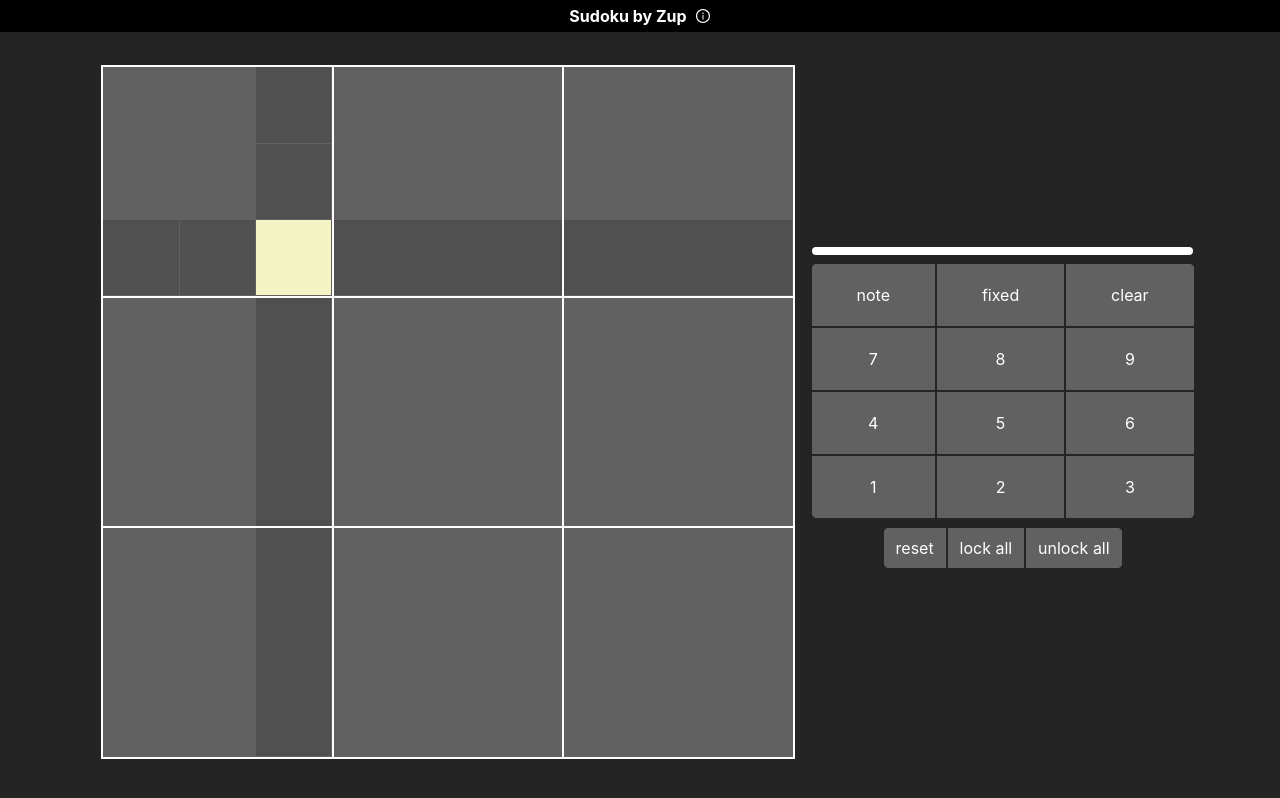
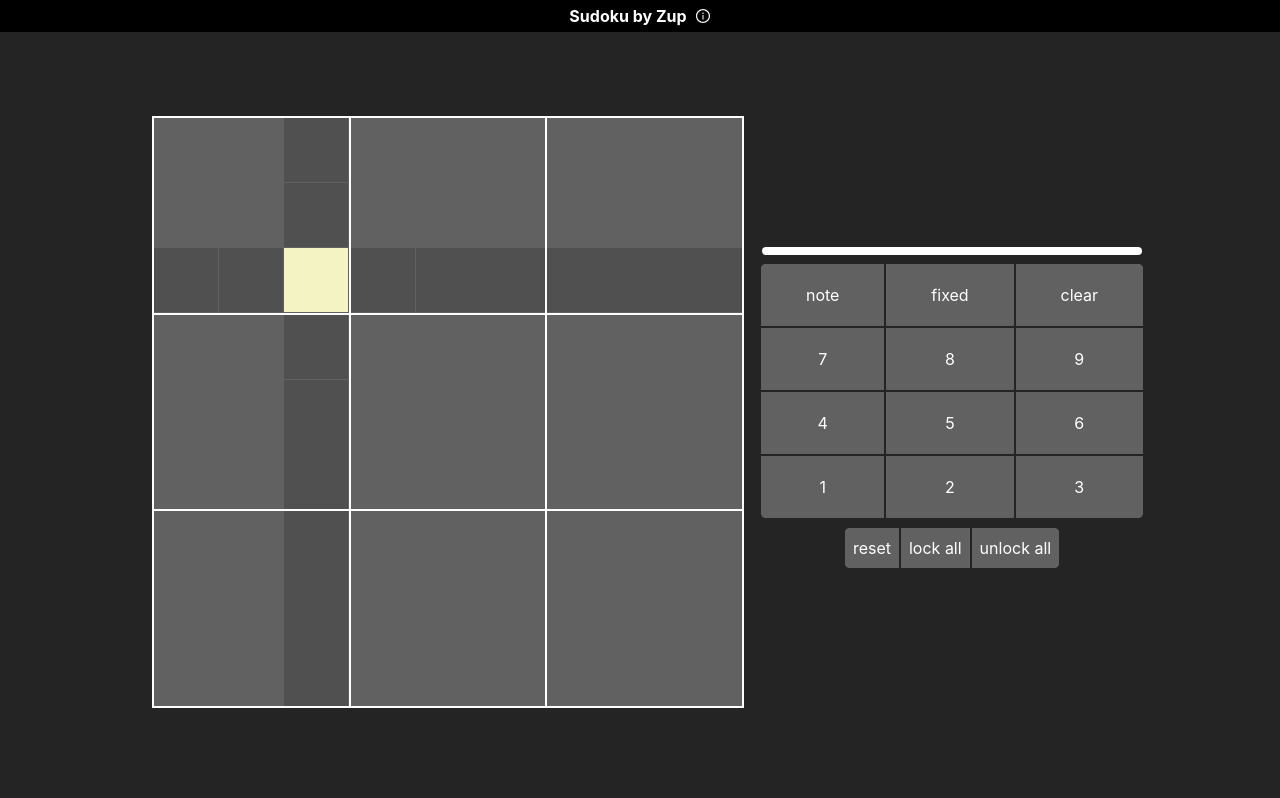
Before and after one commit to xup60521/sudoku, a React app: page / in a window 1280 px wide. Built offline with nearby package versions, Linux system fonts and the light colour scheme; the HTML template or start-up script is replaced by a standard one.

Commit message:
adjust rwd ratio

```diff
--- a/src/App.css
+++ b/src/App.css
@@ -1,10 +1,12 @@
 :root {
-  --block-width: 6vw;
+  --top-height: 2rem;
+  --block-width: calc(5.4vw - var(--top-height) / 9);
   --border-width: 0.1rem;
   --font-size: 4vw;
   --note-font-size: 1vw;
   --bg-color: rgb(98, 97, 97);
   --the-very-background-color: #242424;
+
 }
 
 div.app {
@@ -23,7 +25,7 @@ div.app {
 div.top {
   position: absolute;
   width: 100vw;
-  height: 2rem;
+  height: var(--top-height);
   top: 0;
   background-color: black;
   color: white;
@@ -151,12 +153,13 @@ div#other-place {
   display: flex;
   background-color: var(--bg-color);
   color: white;
-  width: 15rem;
+  width: fit-content;
   border-radius: 0.5rem;
   -webkit-user-select: none; /* Safari */
   -ms-user-select: none; /* IE 10 and IE 11 */
   user-select: none; /* Standard syntax */
   margin-top: 0.5rem;;
+  flex-wrap: wrap;
 }
 
 div#other-place > button {
@@ -259,7 +262,7 @@ div.tool > button#full {
   }
 }
 
-@media screen and (min-width: 170vh) {
+@media screen and (min-width: 205vh) {
   :root {
     --block-width: calc(100vh / 10);
     --font-size: 7vh;
```
